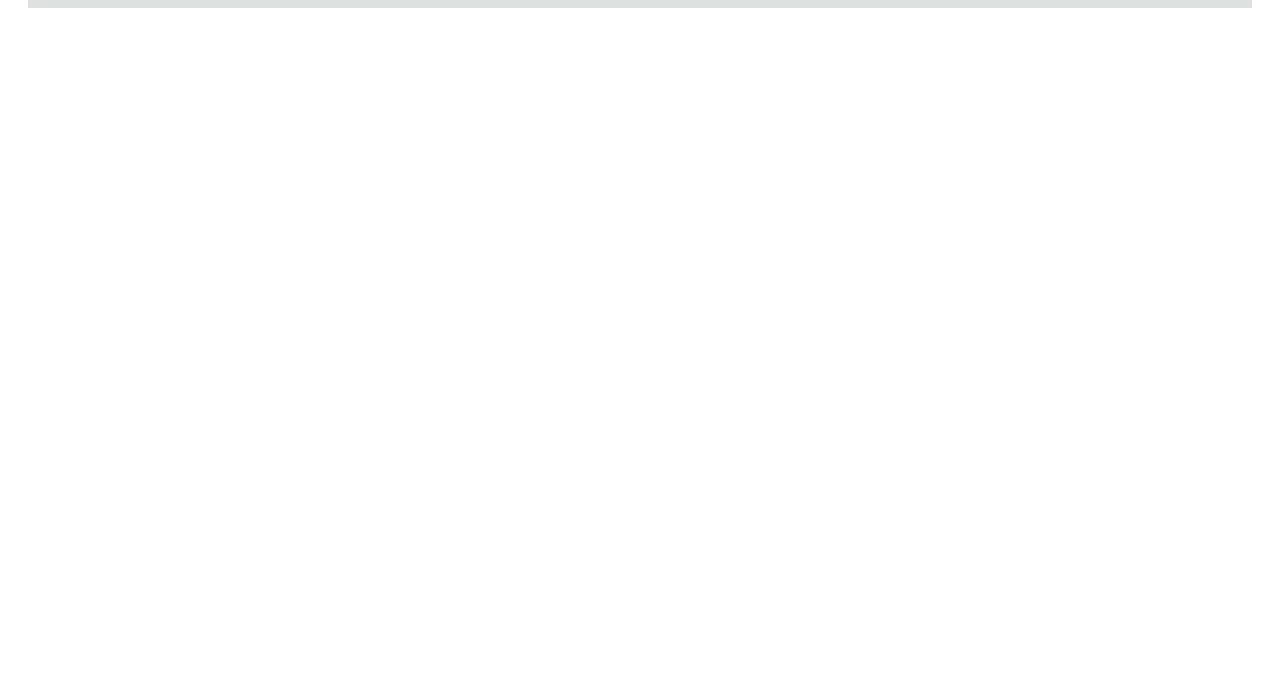
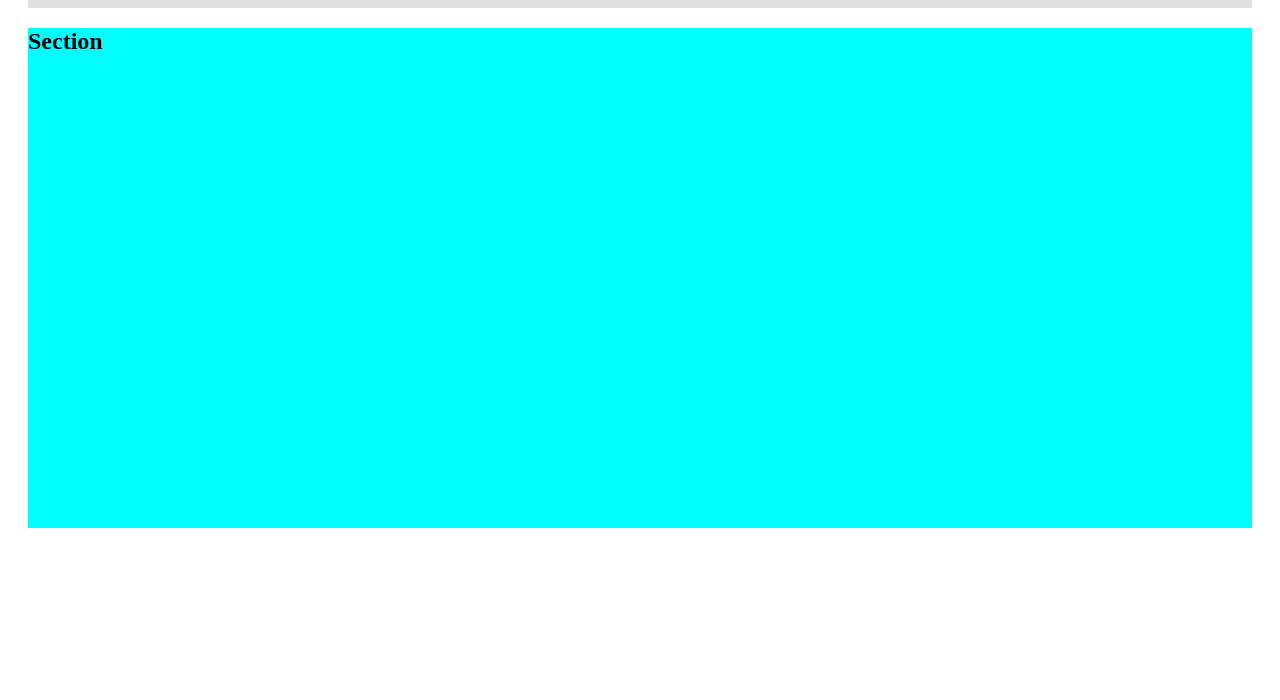
Before and after one commit to abdullayevkhamidulla/helloworld, a plain HTML site: page index.html in a window 1280 px wide. Shown: the part 100-800 px from the top of the page. Drawn offline with Linux system fonts and the light colour scheme.

Commit message:
section was added

```diff
--- a/index.html
+++ b/index.html
@@ -11,6 +11,10 @@
       <nav>
         <h1>Hello world</h1>
       </nav>
+
     </header>
+    <section>
+      <h1>Section</h1>
+    </section>
   </body>
 </html>
--- a/style.css
+++ b/style.css
@@ -6,3 +6,8 @@ nav {
   padding-top: 10px;
   box-sizing: border-box;
 }
+section {
+  width: 100%;
+  height: 500px;
+  background-color: aqua;
+}
```
